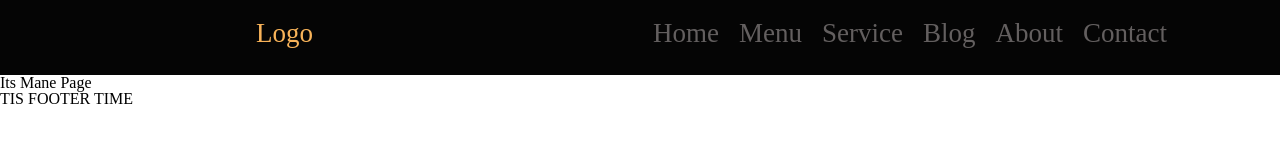
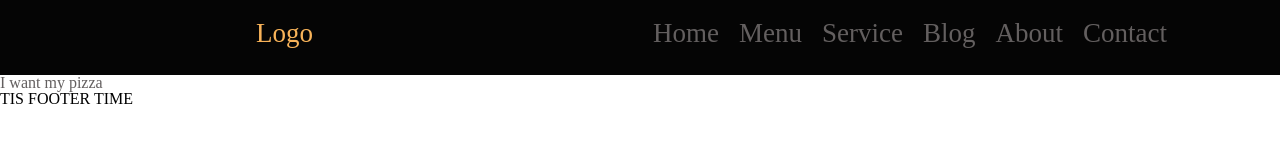
Before and after one commit to DmitryVoloshin/PizzaApp, a React (Create React App) app: page / in a window 1280 px wide. Shown: the top 164 px of the page. Built offline with nearby package versions, Linux system fonts and the light colour scheme.

Commit message:
work with router is end

```diff
--- a/src/components/App.js
+++ b/src/components/App.js
@@ -14,6 +14,7 @@ import { AboutPage,
         MenuPage,
         MainPage,
       } from './pages';
+import PizzaPage from './pizza-creator';
 
 
 
@@ -29,6 +30,7 @@ function App() {
             <Route path="/blog" component={BlogPage}/>
             <Route path="/about" component={AboutPage}/>
             <Route path="/contact" component={ContactPage}/>
+            <Route path="/constructor" component={PizzaPage}/>
 
         <Footer/>
         </Router>
--- a/src/components/pages/main-page.js
+++ b/src/components/pages/main-page.js
@@ -1,9 +1,11 @@
 import React from 'react';
+import { Link } from 'react-router-dom';
 
 
 const MainPage = ( ) =>{
     return (
-        <div>Its Mane Page
+        <div>
+                <Link to="/constructor">I want my pizza</Link>
         </div>
     )
 }
--- a/src/components/pizza-creator/index.js
+++ b/src/components/pizza-creator/index.js
@@ -0,0 +1,3 @@
+import PizzaPage from './pizza-page';
+
+export default PizzaPage
--- a/src/components/pizza-creator/pizza-page.js
+++ b/src/components/pizza-creator/pizza-page.js
@@ -0,0 +1,9 @@
+import React from 'react';
+
+const PizzaPage = ( ) =>{
+    return (
+        <div>Here we doing the best pizza by self</div>
+    )
+};
+
+export default PizzaPage;
```
